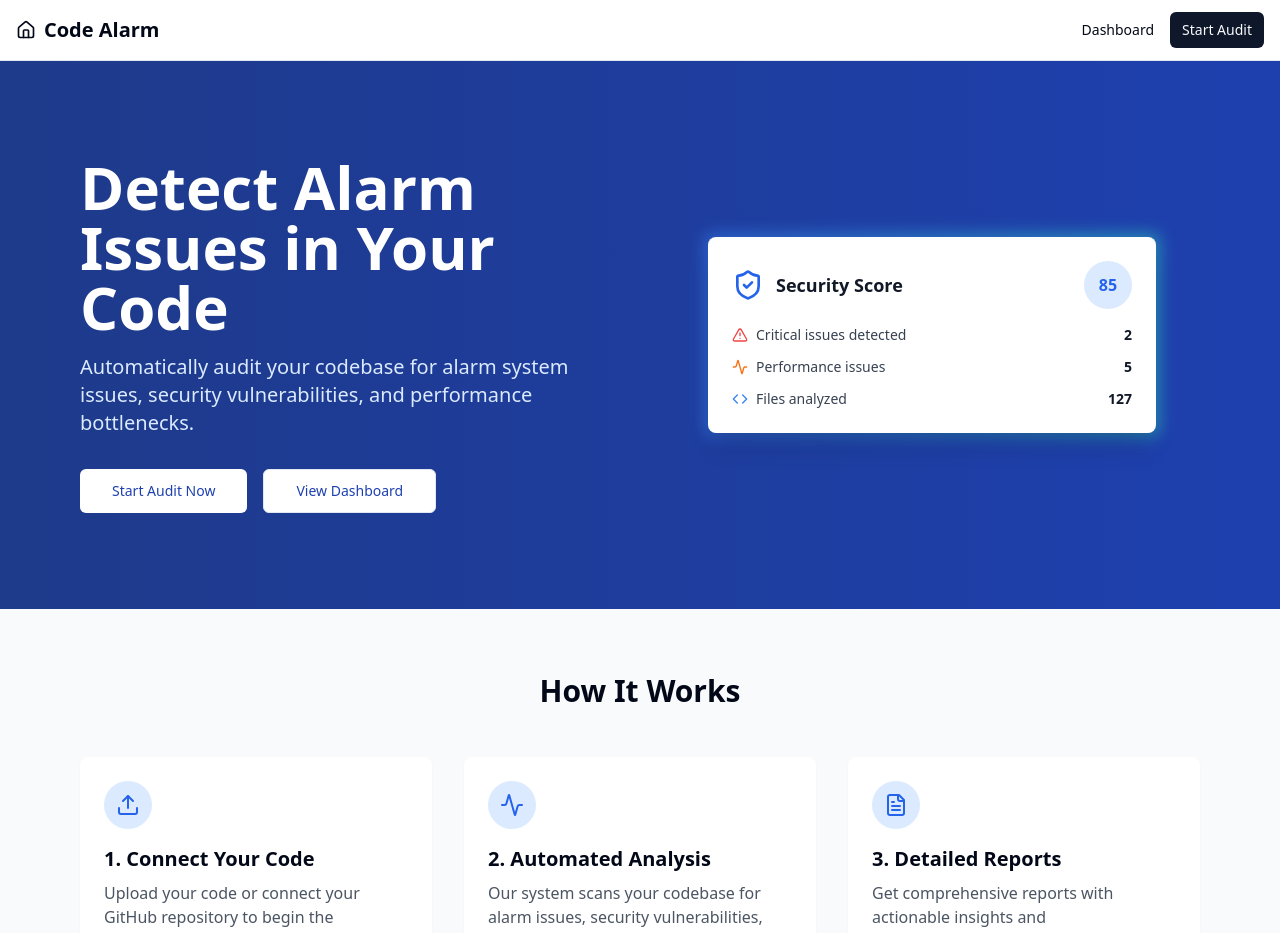
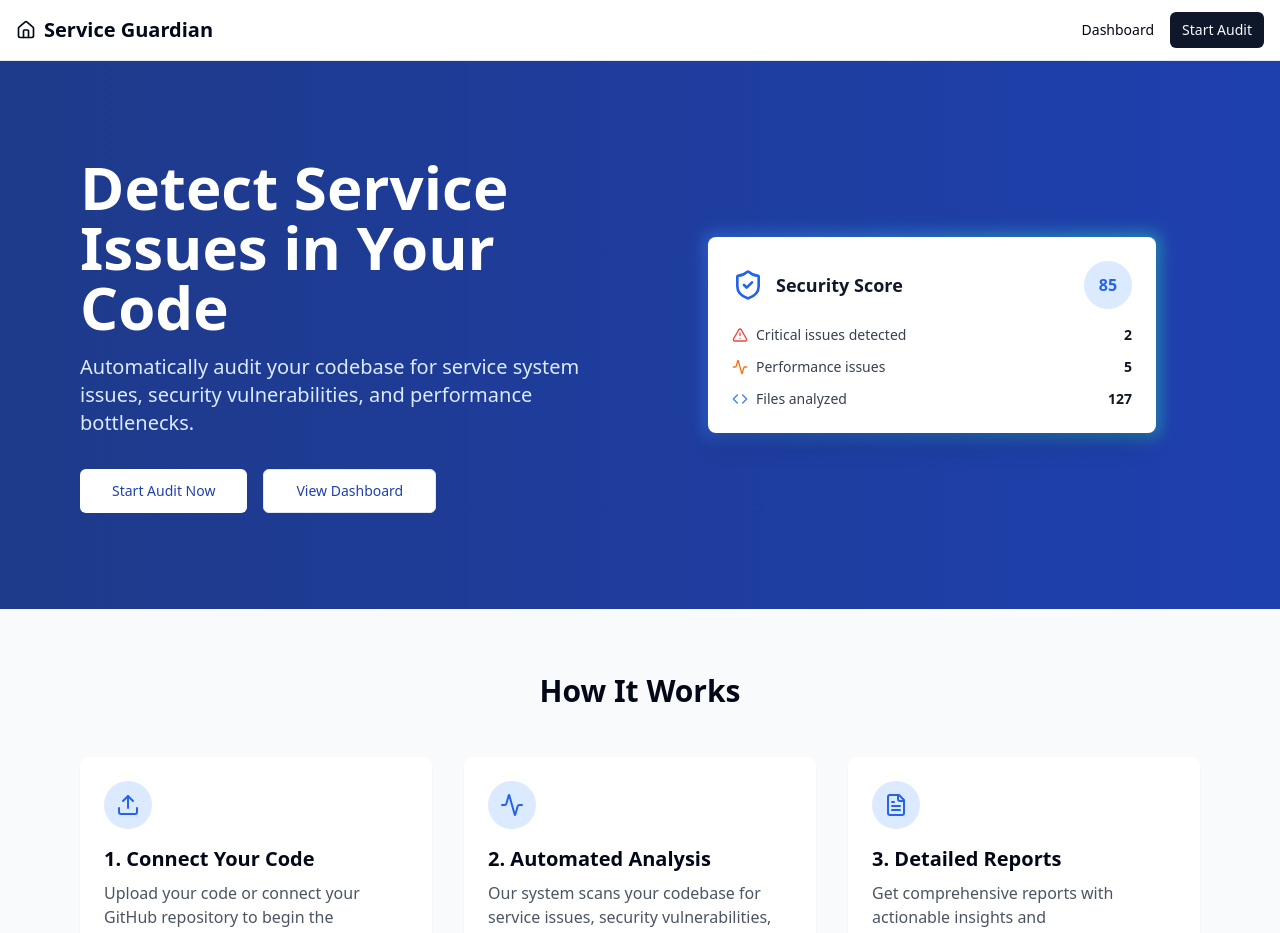
Before and after one commit to werainkhatri/codebase-harbor, a React (Vite) app: page / in a window 1280 px wide. Shown: the top 933 px of the page. Built offline with nearby package versions, Linux system fonts and the light colour scheme.

Commit message:
Rename project to "Service Guardian"
Update project name in codebase and navbar.

```diff
--- a/src/components/Navbar.tsx
+++ b/src/components/Navbar.tsx
@@ -11,7 +11,7 @@ const Navbar = () => {
         <div className="flex items-center">
           <Link to="/" className="flex items-center gap-2 text-xl font-semibold">
             <HomeIcon className="h-5 w-5" />
-            <span>Code Alarm</span>
+            <span>Service Guardian</span>
           </Link>
         </div>
         <nav className="flex items-center gap-4">
--- a/src/pages/Index.tsx
+++ b/src/pages/Index.tsx
@@ -19,10 +19,10 @@ const Index = () => {
           <div className="grid gap-8 md:grid-cols-2 md:gap-12 items-center">
             <div>
               <h1 className="text-4xl font-bold mb-4 md:text-5xl lg:text-6xl">
-                Detect Alarm Issues in Your Code
+                Detect Service Issues in Your Code
               </h1>
               <p className="text-xl mb-8 text-blue-100">
-                Automatically audit your codebase for alarm system issues, security vulnerabilities, and performance bottlenecks.
+                Automatically audit your codebase for service system issues, security vulnerabilities, and performance bottlenecks.
               </p>
               <div className="flex flex-col sm:flex-row gap-4">
                 <Button
@@ -99,7 +99,7 @@ const Index = () => {
               </div>
               <h3 className="text-xl font-semibold mb-2">2. Automated Analysis</h3>
               <p className="text-gray-600 dark:text-gray-300">
-                Our system scans your codebase for alarm issues, security vulnerabilities, and performance bottlenecks.
+                Our system scans your codebase for service issues, security vulnerabilities, and performance bottlenecks.
               </p>
             </div>
             <div className="bg-white dark:bg-gray-800 p-6 rounded-lg shadow-sm">
--- a/src/pages/ReportDetail.tsx
+++ b/src/pages/ReportDetail.tsx
@@ -1,4 +1,5 @@
-import React from "react";
+
+import React, { useState, useEffect } from "react";
 import Navbar from "@/components/Navbar";
 import { useParams, useNavigate } from "react-router-dom";
 import { Button } from "@/components/ui/button";
```
